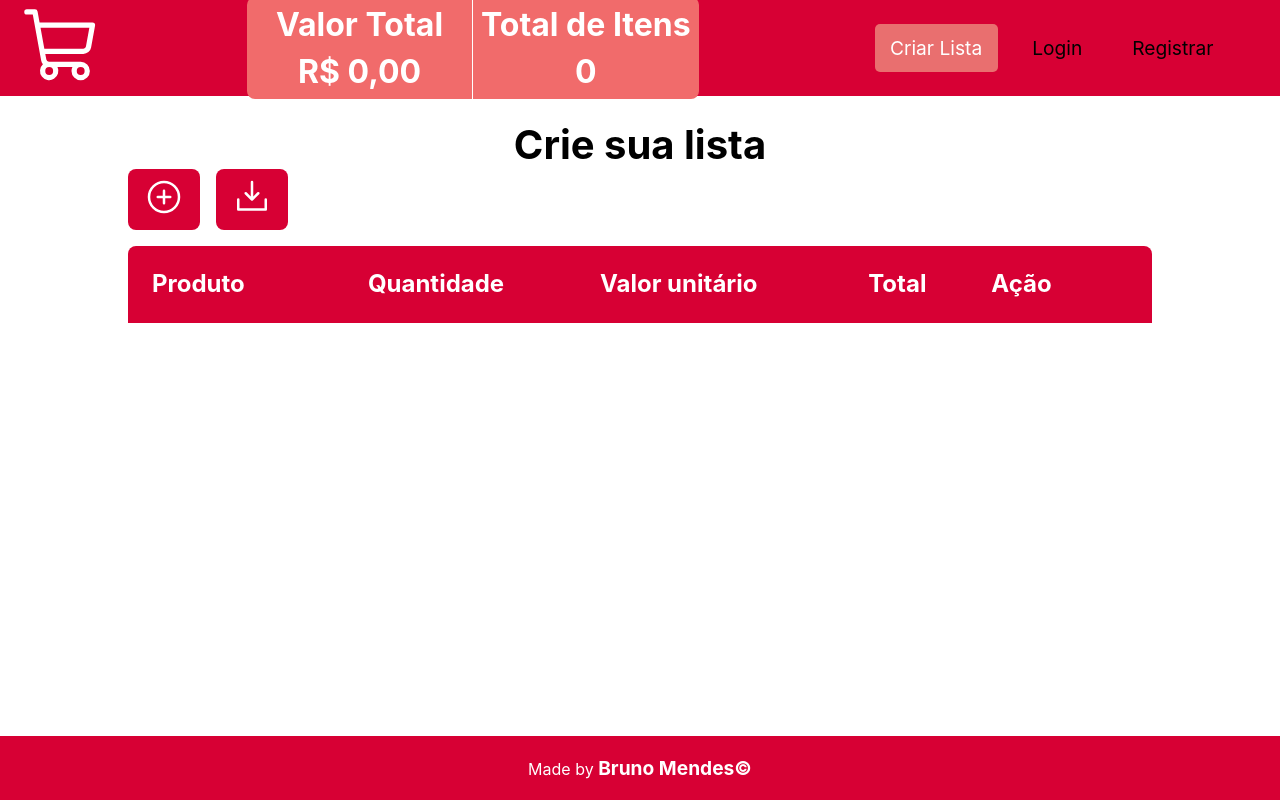
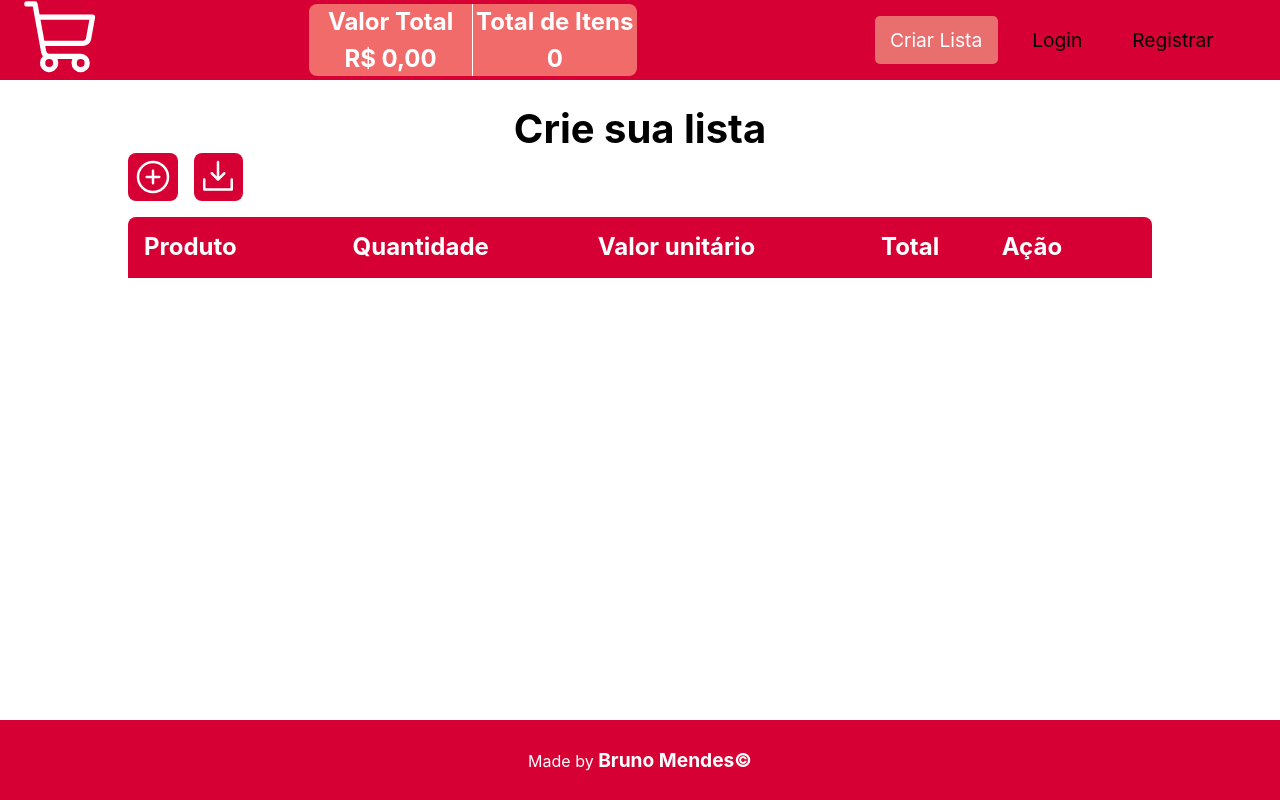
Before and after one commit to Brpimendes/list-web-ts, a React (Create React App) app: page / in a window 1280 px wide. Built offline with nearby package versions, Linux system fonts and the light colour scheme.

Commit message:
ajustes diversos no estilo da pagina e na tabela da lista

```diff
--- a/src/components/Footer/styles.ts
+++ b/src/components/Footer/styles.ts
@@ -1,7 +1,7 @@
 import styled from "styled-components";
 
 export const FooterContainer = styled.footer`
-  height: 08vh;
+  height: 10vh;
   display: flex;
   justify-content: center;
   align-items: center;
--- a/src/components/Header/styles.ts
+++ b/src/components/Header/styles.ts
@@ -1,7 +1,7 @@
 import styled from "styled-components";
 
 export const HeaderContainer = styled.header`
-  height: 12vh;
+  height: 10vh;
   display: flex;
   justify-content: space-between;
   align-items: center;
--- a/src/components/Summary/styles.ts
+++ b/src/components/Summary/styles.ts
@@ -14,7 +14,7 @@ export const SummaryContainer = styled.div`
     justify-content: center;
     align-items: center;
 
-    padding: 0.5rem;
+    padding: 0.2rem;
 
     color: #fff;
 
@@ -23,13 +23,13 @@ export const SummaryContainer = styled.div`
     }
 
     h3 {
-      font-size: 2rem;
+      font-size: 1.5rem;
       text-align: center;
     }
 
     span {
       margin-top: 0.5rem;
-      font-size: 2rem;
+      font-size: 1.5rem;
       font-weight: bold;
       text-align: center;
     }
--- a/src/pages/List/styles.ts
+++ b/src/pages/List/styles.ts
@@ -35,36 +35,35 @@ export const ListTable = styled.div`
 
       &:first-child {
         border-top-left-radius: 8px;
-        padding: 1.5rem;
+        padding: 1rem;
       }
 
       &:last-child {
         border-top-right-radius: 8px;
-        padding: 1.5rem;
+        padding: 1rem;
       }
     }
 
     td {
       background-color: #e1e1e6;
       border-top: 4px solid #fff;
-      padding: 1rem;
       font-size: 1.2rem;
       line-height: 1.2;
 
       &:first-child {
         width: 50%;
-        padding: 1.5rem;
+        padding: 0 1rem;
       }
 
       &:last-child {
-        padding: 1.5rem;
+        padding: 0.5rem;
       }
 
       button {
         background-color: transparent;
         border: 0;
-        width: 44px;
-        height: 44px;
+        width: 36px;
+        height: 36px;
         border-radius: 50%;
         transition: all 0.333s ease;
 
@@ -84,7 +83,7 @@ export const ButtonsContainer = styled.div`
 
   button {
     background-color: #d70034;
-    padding: 0.5rem 1rem;
+    padding: 0.1rem 0.3rem;
     border: none;
     border-radius: 8px;
     color: #fff;
@@ -94,5 +93,9 @@ export const ButtonsContainer = styled.div`
     &:hover {
       background-color: #910023;
     }
+
+    svg{
+      transform: translateY(2px);
+    }
   }
 `;
```
Also changed, not shown: package.json (+4 -4 lines), 2 other files (tests, documents, lock files or other folders).
